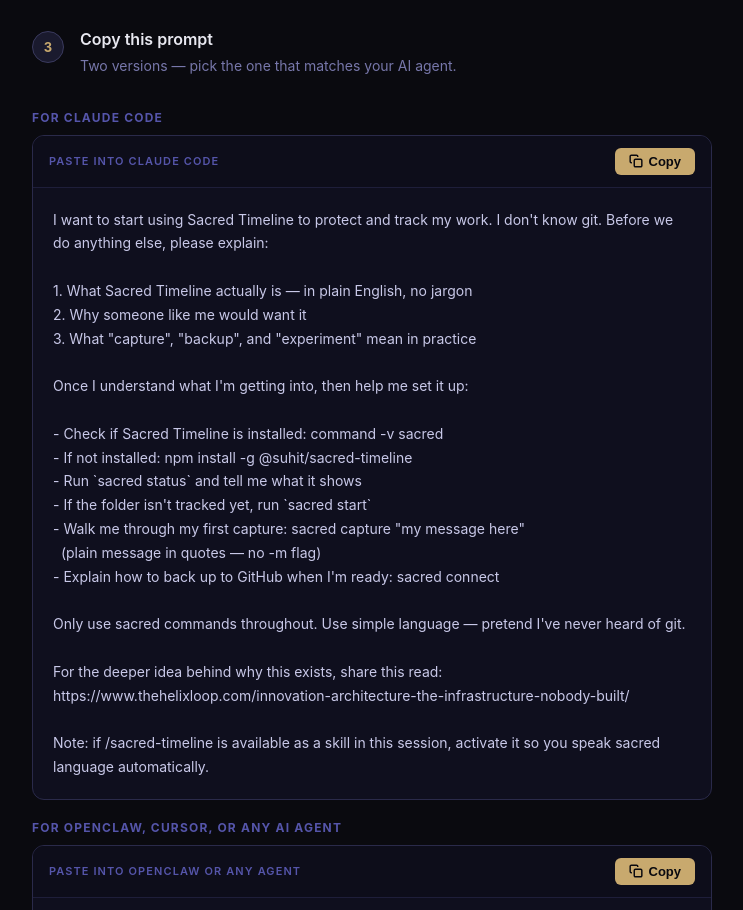
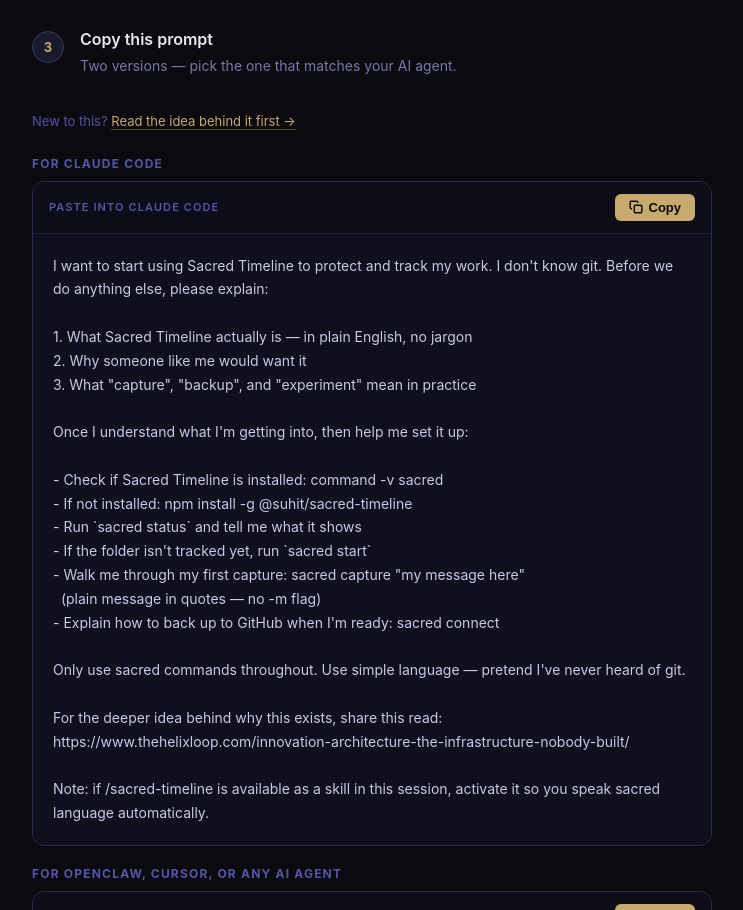
Before and after one commit to suhitanantula/sacred-timeline, a website: page docs/index.html in a window 1280 px wide. Shown: the part 1022-1932 px from the top of the page, without its empty margins (268-1011 px from the left). Drawn offline with Linux system fonts and the light colour scheme.

Commit message:
add essay link visually above copy buttons on start page

```diff
--- a/docs/index.html
+++ b/docs/index.html
@@ -307,6 +307,10 @@
       </div>
     </div>
 
+    <p style="font-size:13px;color:#5555aa;margin-bottom:24px;line-height:1.7;">
+      New to this? <a href="https://www.thehelixloop.com/innovation-architecture-the-infrastructure-nobody-built/" target="_blank" style="color:#c8a96e;text-decoration:none;border-bottom:1px solid #c8a96e60;">Read the idea behind it first →</a>
+    </p>
+
     <p style="font-size:12px;font-weight:700;letter-spacing:0.1em;text-transform:uppercase;color:#5555aa;margin-bottom:10px;">For Claude Code</p>
     <div class="prompt-box">
       <div class="prompt-header">
```
